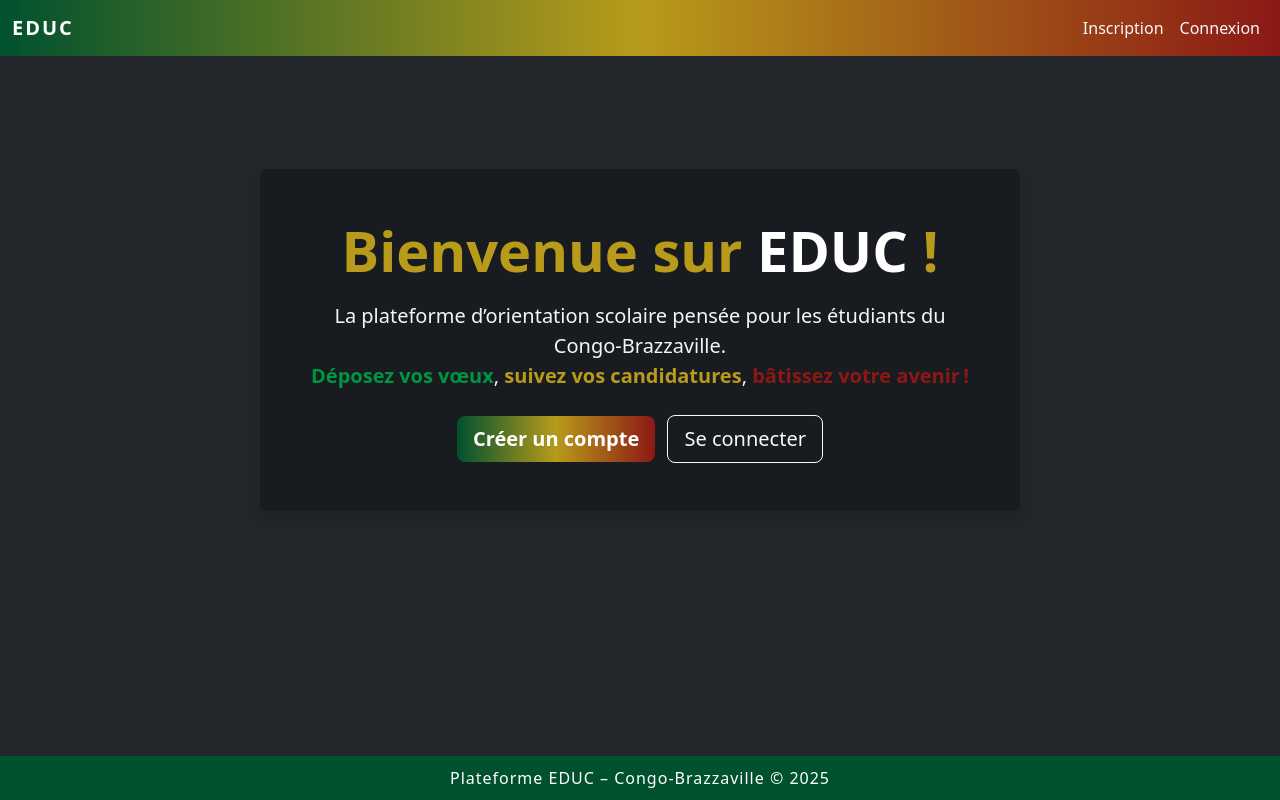
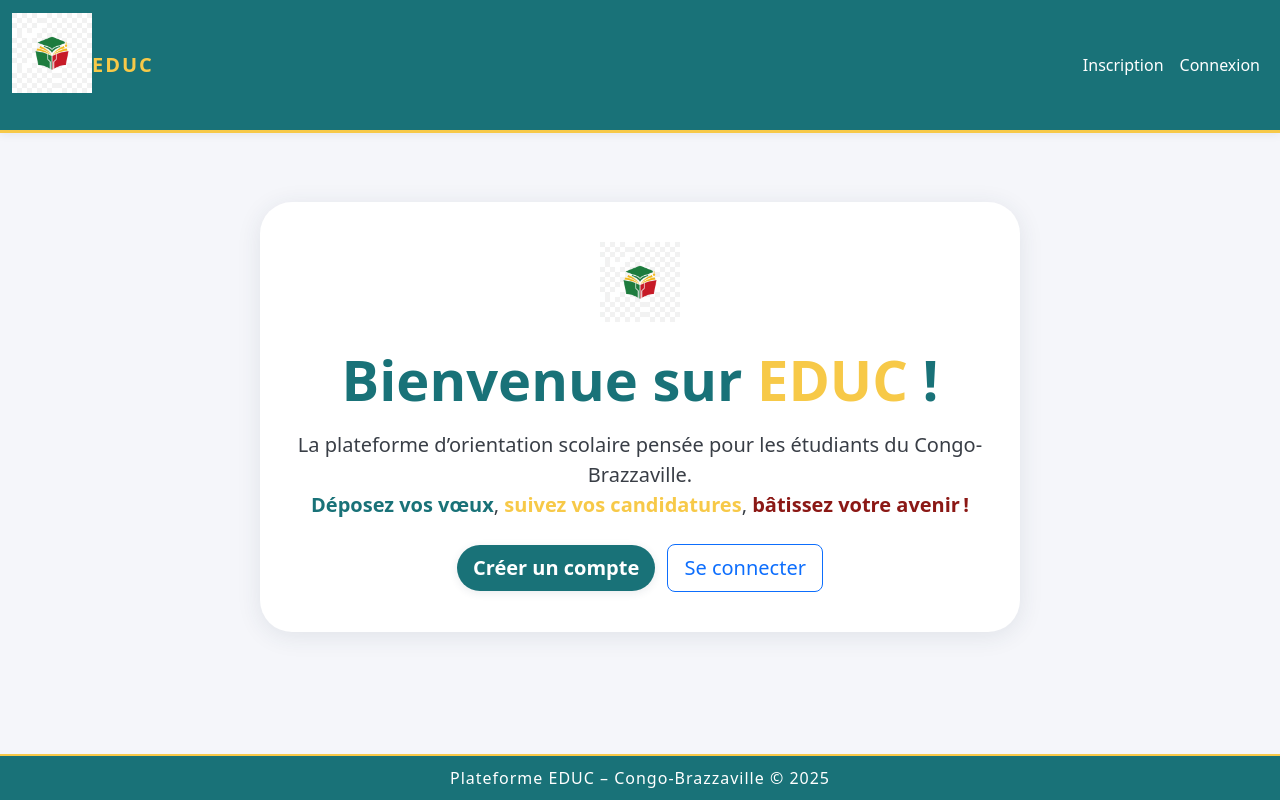
Before and after one commit to justmarcelo/EDUC, a Django app: page / in a window 1280 px wide. Run offline with Django 5.2, Linux system fonts and the light colour scheme.

Commit message:
affinage couleur

```diff
--- a/templates/base.html
+++ b/templates/base.html
@@ -13,51 +13,80 @@
             height: 100%;
         }
         body {
-            background: #23272b;
+            background: #f5f6fa;
             min-height: 100vh;
             display: flex;
             flex-direction: column;
         }
-        .navbar-congo {
-            background: linear-gradient(90deg, #00512e 0%, #b89b1a 50%, #8b1815 100%);
+        .navbar-educ {
+            background: #197278;
+            border-bottom: 3px solid #f7c948;
+            box-shadow: 0 2px 8px rgba(44,62,80,0.08);
         }
         .navbar-brand {
             font-weight: bold;
-            color: #fff !important;
+            color: #f7c948 !important;
             letter-spacing: 2px;
         }
         .nav-link {
-            color: #f8f9fa !important;
+            color: #fff !important;
             font-weight: 500;
         }
-        .btn-congo {
-            background: linear-gradient(90deg, #00512e 0%, #b89b1a 50%, #8b1815 100%);
+        .nav-link.active, .nav-link:hover {
+            color: #f7c948 !important;
+        }
+        .btn-educ {
+            background: #197278;
             color: #fff;
             border: none;
             font-weight: bold;
+            border-radius: 2rem;
+            box-shadow: 0 2px 8px rgba(44,62,80,0.10);
+            transition: background 0.2s;
         }
-        .btn-congo:hover {
-            background: #00512e;
-            color: #fff;
+        .btn-educ:hover {
+            background: #f7c948;
+            color: #197278;
         }
-        .footer-congo {
-            background: #00512e;
+        .footer-educ {
+            background: #197278;
             color: #fff;
             padding: 10px 0;
             text-align: center;
             margin-top: auto;
             width: 100%;
             letter-spacing: 1px;
+            border-top: 2px solid #f7c948;
         }
         .container {
             flex: 1 0 auto;
         }
+        /* Encadrés élégants */
+        .educ-card {
+            background: #fff;
+            border-radius: 2rem;
+            box-shadow: 0 4px 24px rgba(44,62,80,0.10);
+            padding: 2.5rem 2rem;
+        }
+        /* Pour les formulaires */
+        .educ-form input, .educ-form select, .educ-form textarea {
+            border-radius: 1.5rem !important;
+            border: 1px solid #e0e1e2 !important;
+        }
+        .educ-form label {
+            color: #197278;
+            font-weight: 500;
+        }
     </style>
 </head>
 <body>
-<nav class="navbar navbar-expand-lg navbar-congo mb-4">
+<nav class="navbar navbar-expand-lg navbar-educ mb-4">
   <div class="container-fluid">
-    <a class="navbar-brand" href="{% url 'home' %}">EDUC</a>
+    <a class="navbar-brand d-flex align-items-center" href="{% url 'home' %}">
+    <img src="{% static 'img/logo_educ.png' %}" alt="Logo EDUC" style="height: 80px;" class="mb-4">
+    EDUC
+</a>
+
     <button class="navbar-toggler" type="button" data-bs-toggle="collapse" data-bs-target="#navbarNav"
             aria-controls="navbarNav" aria-expanded="false" aria-label="Toggle navigation">
       <span class="navbar-toggler-icon"></span>
@@ -88,7 +117,7 @@
     {% block content %}{% endblock %}
 </div>
 
-<footer class="footer-congo">
+<footer class="footer-educ">
     Plateforme EDUC – Congo-Brazzaville © {% now "Y" %}
 </footer>
 
--- a/templates/core/home.html
+++ b/templates/core/home.html
@@ -1,23 +1,28 @@
 {% extends 'base.html' %}
+{% load static %}
+
 
 {% block content %}
 <div class="row justify-content-center align-items-center" style="min-height: 65vh;">
-    <div class="col-md-8 text-center p-5 shadow rounded" style="background: #181c20;">
-        <h1 class="display-4 mb-3" style="color: #b89b1a; font-weight: bold;">
-            Bienvenue sur <span style="color: #fff;">EDUC</span> !
+    <div class="col-md-8 text-center educ-card">
+
+        <img src="{% static 'img/logo_educ.png' %}" alt="Logo EDUC" style="height: 80px;" class="mb-4">
+
+        <h1 class="display-4 mb-3" style="color: #197278; font-weight: bold;">
+            Bienvenue sur <span style="color: #f7c948;">EDUC</span> !
         </h1>
-        <p class="lead mb-4" style="color: #f5f5f5;">
+        <p class="lead mb-4" style="color: #393e46;">
             La plateforme d’orientation scolaire pensée pour les étudiants du Congo-Brazzaville.<br>
-            <span style="color: #009543; font-weight: bold;">Déposez vos vœux</span>,
-            <span style="color: #b89b1a; font-weight: bold;">suivez vos candidatures</span>,
+            <span style="color: #197278; font-weight: bold;">Déposez vos vœux</span>,
+            <span style="color: #f7c948; font-weight: bold;">suivez vos candidatures</span>,
             <span style="color: #8b1815; font-weight: bold;">bâtissez votre avenir !</span>
         </p>
         {% if not user.is_authenticated %}
-            <a href="{% url 'users:inscription' %}" class="btn btn-congo btn-lg me-2">Créer un compte</a>
-            <a href="{% url 'users:connexion' %}" class="btn btn-outline-light btn-lg">Se connecter</a>
+            <a href="{% url 'users:inscription' %}" class="btn btn-educ btn-lg me-2">Créer un compte</a>
+            <a href="{% url 'users:connexion' %}" class="btn btn-outline-primary btn-lg">Se connecter</a>
         {% else %}
-            <a href="{% url 'voeux:depot_voeux' %}" class="btn btn-congo btn-lg me-2">Déposer un vœu</a>
-            <a href="{% url 'voeux:suivi_voeux' %}" class="btn btn-outline-light btn-lg">Voir mes vœux</a>
+            <a href="{% url 'voeux:depot_voeux' %}" class="btn btn-educ btn-lg me-2">Déposer un vœu</a>
+            <a href="{% url 'voeux:suivi_voeux' %}" class="btn btn-outline-secondary btn-lg">Voir mes vœux</a>
         {% endif %}
     </div>
 </div>
```
Also changed, not shown: templates/users/connexion.html (+13 -7 lines), templates/users/inscription.html (+13 -7 lines), templates/voeux/depot_voeux.html (+11 -7 lines), templates/voeux/suivi_voeux.html (+11 -5 lines), db.sqlite3, static/img/logo_educ.png (added).
